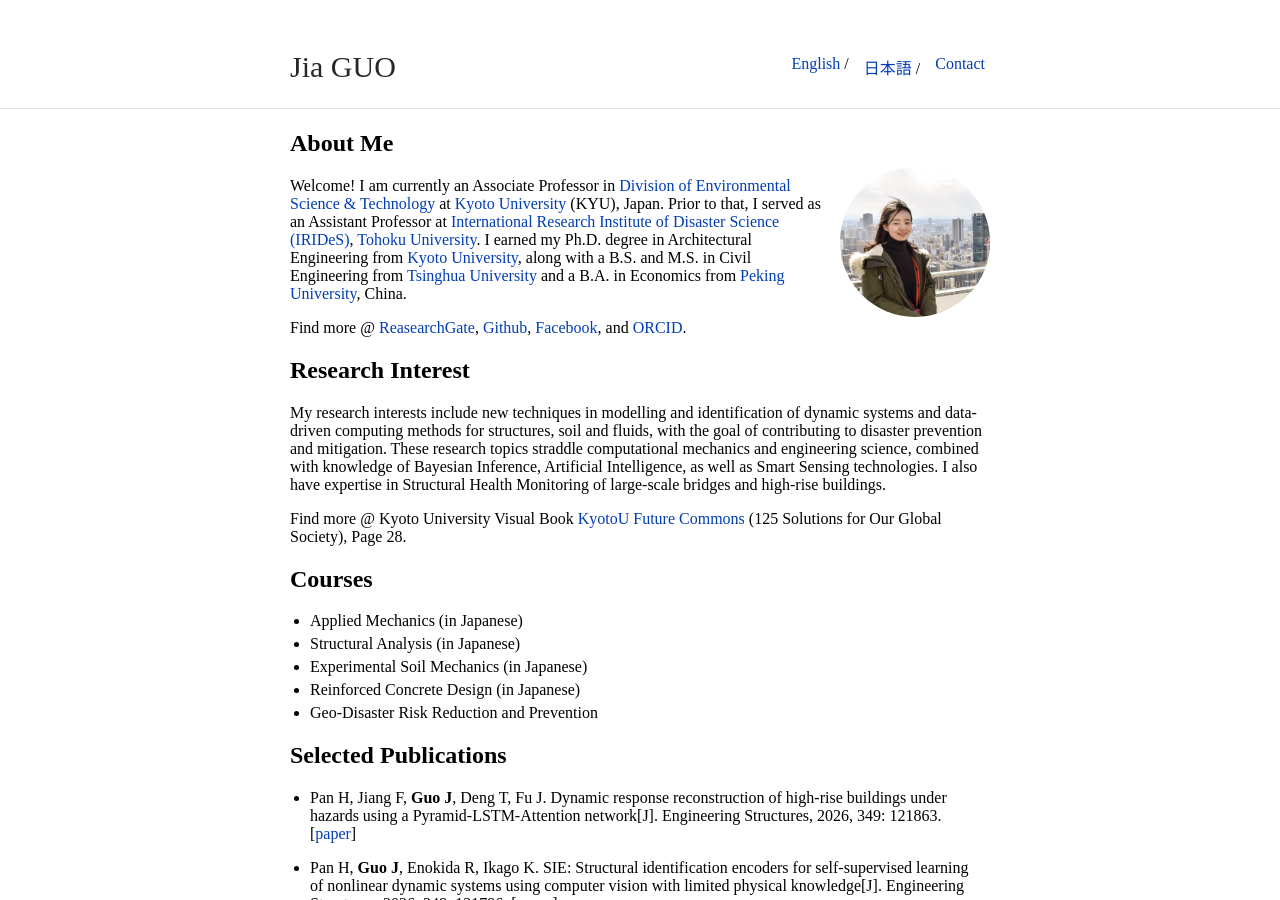
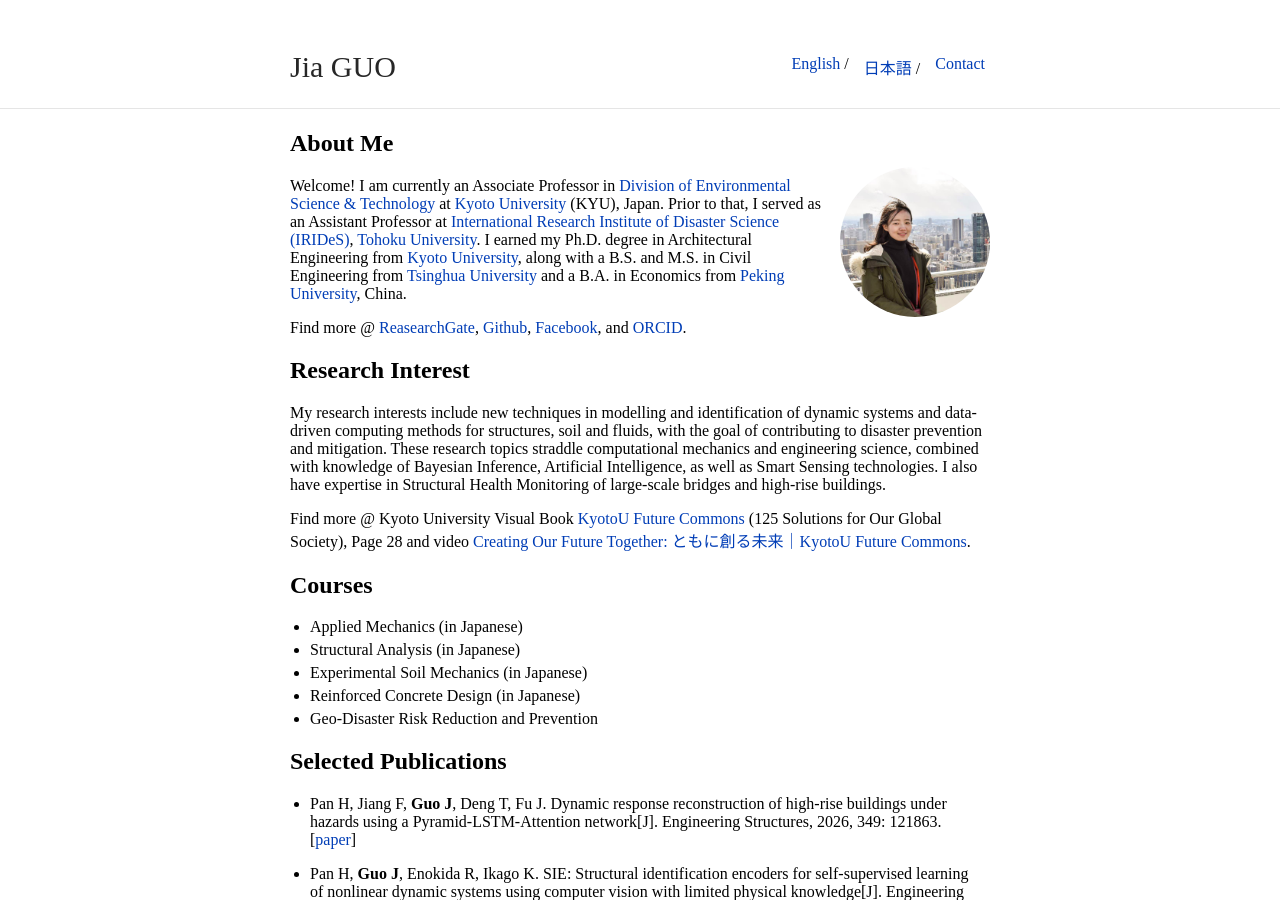
Before and after one commit to JiaGUOCV/JiaGUOCV.github.io, a Jekyll site: the page built from index.md, in a window 1280 px wide and 900 px high. Built offline with Jekyll 4.4.1, drawn with Linux system fonts in a browser that asks for light colours; our own code applies the rules of GitHub Pages for plain Markdown files.

Commit message:
Update index.md

```diff
--- a/index.md
+++ b/index.md
@@ -6,7 +6,7 @@
 
 <img class="profile-picture" src="me.jpg">
 
-Welcome! I am currently an Associate Professor in [Division of Environmental Science & Technology](http://www.est.kais.kyoto-u.ac.jp/e/index.html) at [Kyoto University](https://www.kyoto-u.ac.jp/en) (KYU), Japan.
+Welcome! I am currently an Associate Professor in [Division of Environmental Science & Technology](https://www.est.kais.kyoto-u.ac.jp/est_en.html) at [Kyoto University](https://www.kyoto-u.ac.jp/en) (KYU), Japan.
 Prior to that, I served as an Assistant Professor at [International Research Institute of Disaster Science (IRIDeS)](https://irides.tohoku.ac.jp/eng/), [Tohoku University](http://www.tohoku.ac.jp/en/).
 I earned my Ph.D. degree in Architectural Engineering from [Kyoto University](https://www.kyoto-u.ac.jp/en/), along with a B.S. and M.S. in Civil Engineering from [Tsinghua University](https://www.tsinghua.edu.cn/en/index.htm) and a B.A. in Economics from [Peking University](https://english.pku.edu.cn/), China.
 
@@ -18,7 +18,7 @@
 These research topics straddle computational mechanics and engineering science, combined with knowledge of Bayesian Inference, Artificial Intelligence, as well as Smart Sensing technologies.
 I also have expertise in Structural Health Monitoring of large-scale bridges and high-rise buildings.
 
-Find more @ Kyoto University Visual Book [KyotoU Future Commons](https://my.ebook5.net/kyoto-u/visual_book2024_jp/) (125 Solutions for Our Global Society), Page 28.
+Find more @ Kyoto University Visual Book [KyotoU Future Commons](https://my.ebook5.net/kyoto-u/visual_book2024_jp/) (125 Solutions for Our Global Society), Page 28 and video [Creating Our Future Together: ともに創る未来｜KyotoU Future Commons](https://www.channel.pr.kyoto-u.ac.jp/video/40262).
 
 ## Courses
 - Applied Mechanics (in Japanese)
```
